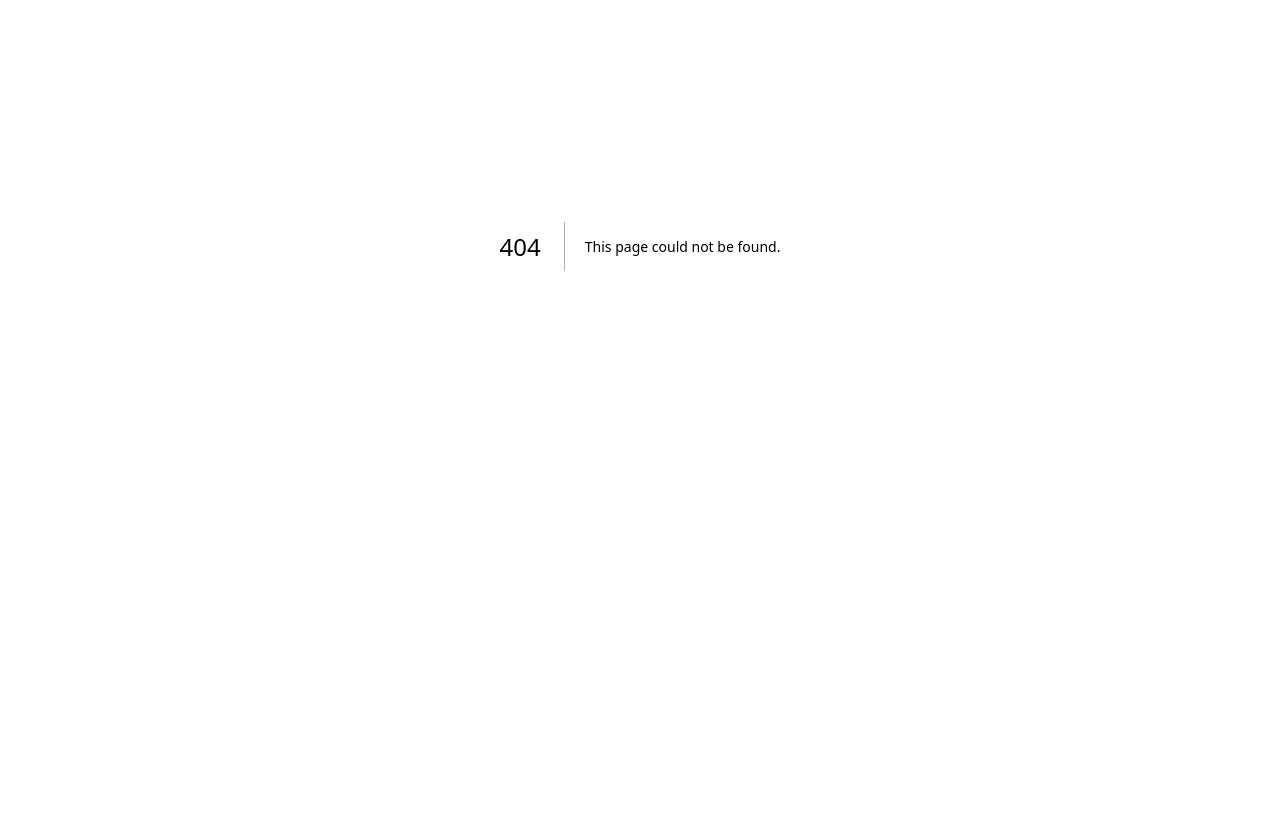
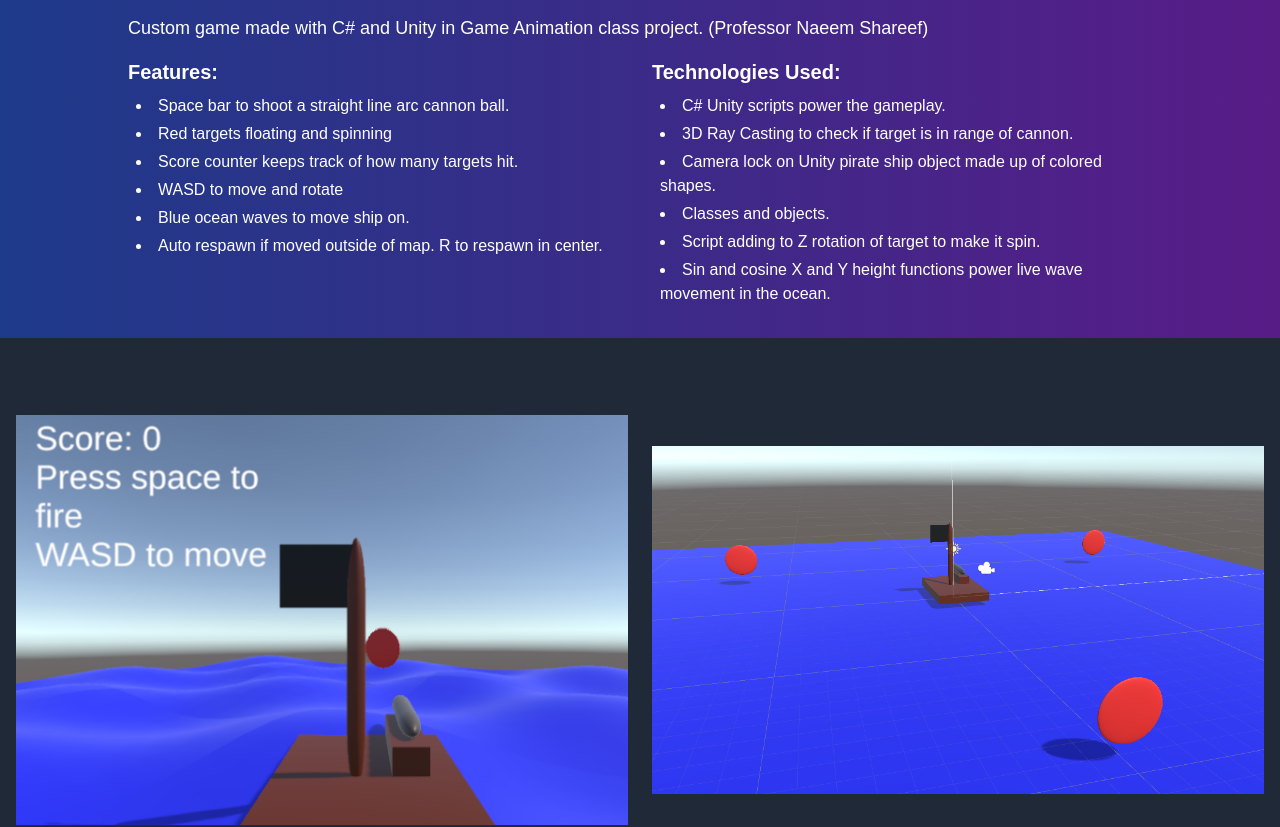
Before and after one commit to eriksthompson/Personal-Website, a Next.js app in the folder client/: page /unityPirate in a window 1280 px wide. Before the commit this address had no page. Shown: the part 154-981 px from the top of the page. Before the commit the page ends 800 px from the top, so only its background shows below. Built offline with nearby package versions, Linux system fonts and the light colour scheme.

Commit message:
Create unityPirate.tsx

```diff
--- /dev/null
+++ b/client/src/pages/unityPirate.tsx
@@ -0,0 +1,106 @@
+import Head from "next/head";
+import React, { useEffect, useState } from "react";
+import Image from "next/image";
+export default function unityPirate() {
+
+  return (
+    <div className="flex flex-col min-h-screen bg-gray-800">
+      <Head>
+        <title>Unity Pirate Ship Target Practice | Erik Thompson</title>
+        <link rel="icon" href="/Ohio-State-Logo-1987-2012.jpg" />
+        <meta
+          name="description"
+          content="3rd person control of a pirate ship with targets to shoot cannon at."
+        />
+      </Head>
+
+
+      <div className="description-section bg-gradient-to-r from-blue-900 to-purple-900 text-white py-8 px-4 md:px-8 mt-20">
+        <div className="max-w-5xl mx-auto">
+          <h1 className="text-3xl md:text-4xl font-bold mb-4">
+            Pirate Ship Target Practice Game
+          </h1>
+          <p className="text-lg mb-4">
+            Custom game made with C# and Unity in Game Animation class project. (Professor Naeem Shareef)
+          </p>
+          <div className="grid md:grid-cols-2 gap-6">
+            <div>
+              <h2 className="text-xl font-semibold mb-2">Features:</h2>
+              <ul className="list-disc list-inside space-y-1 ml-2">
+                <li> Space bar to shoot a straight line arc cannon ball.</li>
+                <li>Red targets floating and spinning </li>
+                <li>Score counter keeps track of how many targets hit.</li>
+                <li>WASD to move and rotate</li>
+                <li>Blue ocean waves to move ship on.</li>
+                <li>Auto respawn if moved outside of map. R to respawn in center.</li>
+              </ul>
+            </div>
+            <div>
+              <h2 className="text-xl font-semibold mb-2">Technologies Used:</h2>
+              <ul className="list-disc list-inside space-y-1 ml-2">
+                <li>C# Unity scripts power the gameplay. </li>
+                <li>
+                3D Ray Casting to check if target is in range of cannon.
+                </li>
+                <li>Camera lock on Unity pirate ship object made up of colored shapes.</li>
+                <li>
+                  Classes and objects.
+                </li>
+                <li>Script adding to Z rotation of target to make it spin.</li>
+                <li>Sin and cosine X and Y height functions power live wave movement in the ocean.</li>
+              </ul>
+            </div>
+          </div>
+        </div>
+      </div>
+      <main className="flex-grow w-full p-4 pt-8">
+        <div className="grid md:grid-cols-2 gap-6 mb-8">
+            <div className="relative w-full" style={{ height: "500px" }}>
+              <Image
+                src="/PirateShipMap.PNG"
+                alt="Gameplay of Pirate game."
+                layout="fill"
+                objectFit="contain"
+                objectPosition="center"
+                className="rounded-md"
+              />
+            </div>
+
+            <div className="relative w-full" style={{ height: "500px" }}>
+              <Image
+                src="/PirateShipMap2.PNG"
+                alt="Full map view."
+                layout="fill"
+                objectFit="contain"
+                objectPosition="center"
+                className="rounded-md"
+              />
+            </div>
+          </div>
+        <div className="grid md:grid-cols-2 gap-6 mb-8">
+          <div className="relative w-full mb-8" style={{ height: "500px" }}>
+            <Image
+              src="/PirateCode.PNG"
+              alt="Function behind the scenes."
+              layout="fill"
+              objectFit="contain"
+              objectPosition="center"
+              className="rounded-md"
+            />
+          </div>
+          <div className="relative w-full mb-8" style={{ height: "500px" }}>
+            <Image
+              src="/PirateCode2.PNG"
+              alt="Ray casting with fire function"
+              layout="fill"
+              objectFit="contain"
+              objectPosition="center"
+              className="rounded-md"
+            />
+          </div>
+        </div>
+    </main>
+
+    </div>
+  );
+}
```
